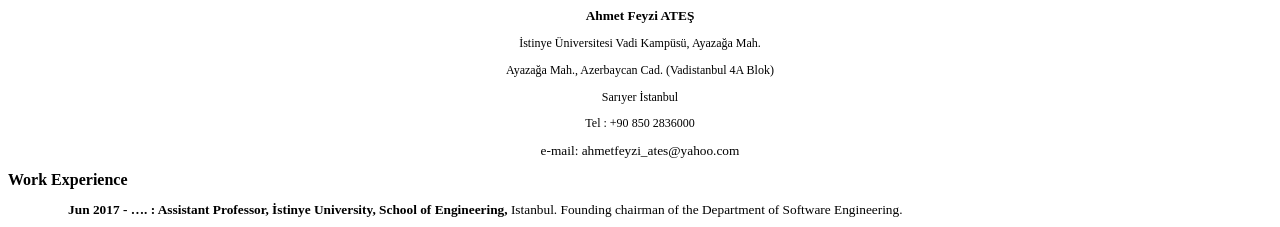
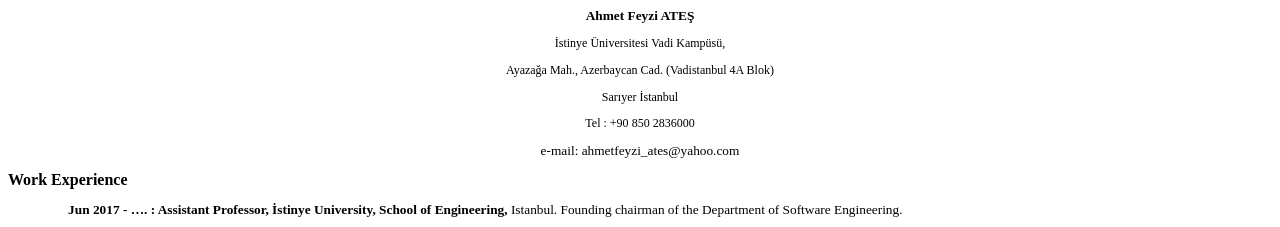
Before and after one commit to ahmetfeyziates/ahmetfeyziates.github.io, a Jekyll site: the page cv/index.html, which Jekyll copies as it is, in a window 1280 px wide and 900 px high. Shown: the top 227 px of the window. Built offline with Jekyll 4.4.1, drawn with Linux system fonts in a browser that asks for light colours.

Commit message:
Update index.html

```diff
--- a/cv/index.html
+++ b/cv/index.html
@@ -28,7 +28,7 @@
 <font size="2" style="font-size: 10pt"><b>Ahmet Feyzi ATEŞ</b></font></p>
 <p class="western" align="center" style="margin-bottom: 0cm; line-height: 100%">
 <font color="#000000"><font size="2" style="font-size: 9pt"><span lang="en-US"> İstinye Üniversitesi Vadi Kampüsü,
- Ayazağa Mah. </span></font></font><font size="2" style="font-size: 9pt"><span lang="en-US">
+</span></font></font><font size="2" style="font-size: 9pt"><span lang="en-US">
 </span></font>
 </p>
 <p class="western" align="center" style="margin-bottom: 0cm; line-height: 100%">
```
